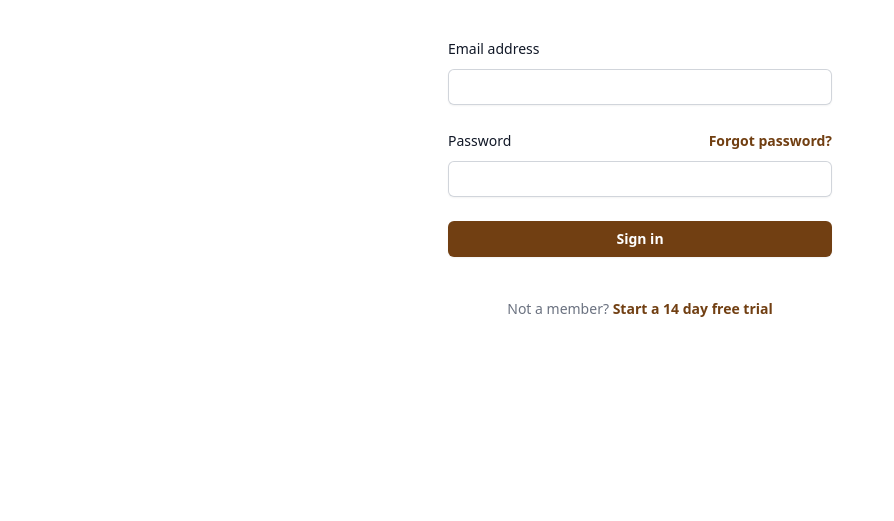
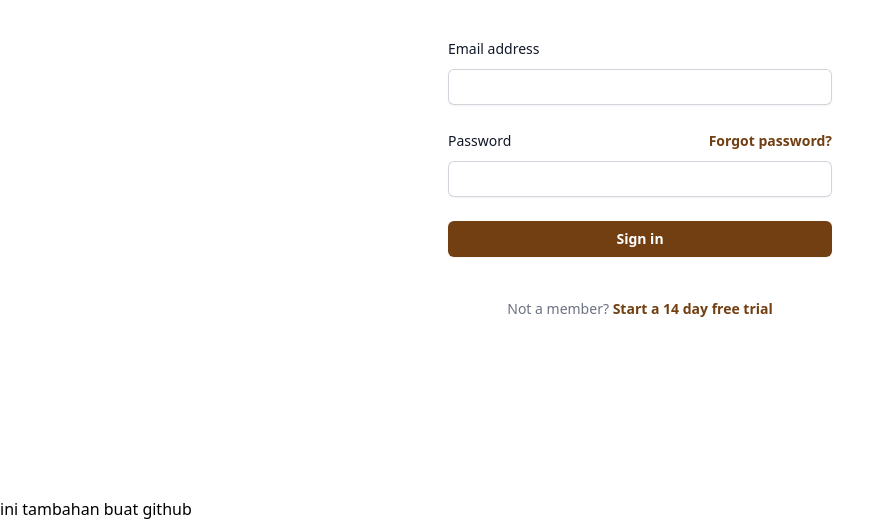
Before and after one commit to abdulaziz27/TrashMate, a plain HTML site: page public/index.html in a window 1280 px wide. Shown: the part 303-824 px from the top of the page, without its empty margins (0-894 px from the left). Before the commit the page ends 800 px from the top, so only its background shows below. Drawn offline with nearby package versions, Linux system fonts and the light colour scheme; files that its build step writes are made by us from their sources.

Commit message:
tambahan div untuk check

```diff
--- a/public/index.html
+++ b/public/index.html
@@ -49,5 +49,9 @@
           </p>
         </div>
       </div>
+
+      <div class="container">
+        <h1>ini tambahan buat github</h1>
+      </div>
 </body>
 </html>
```
